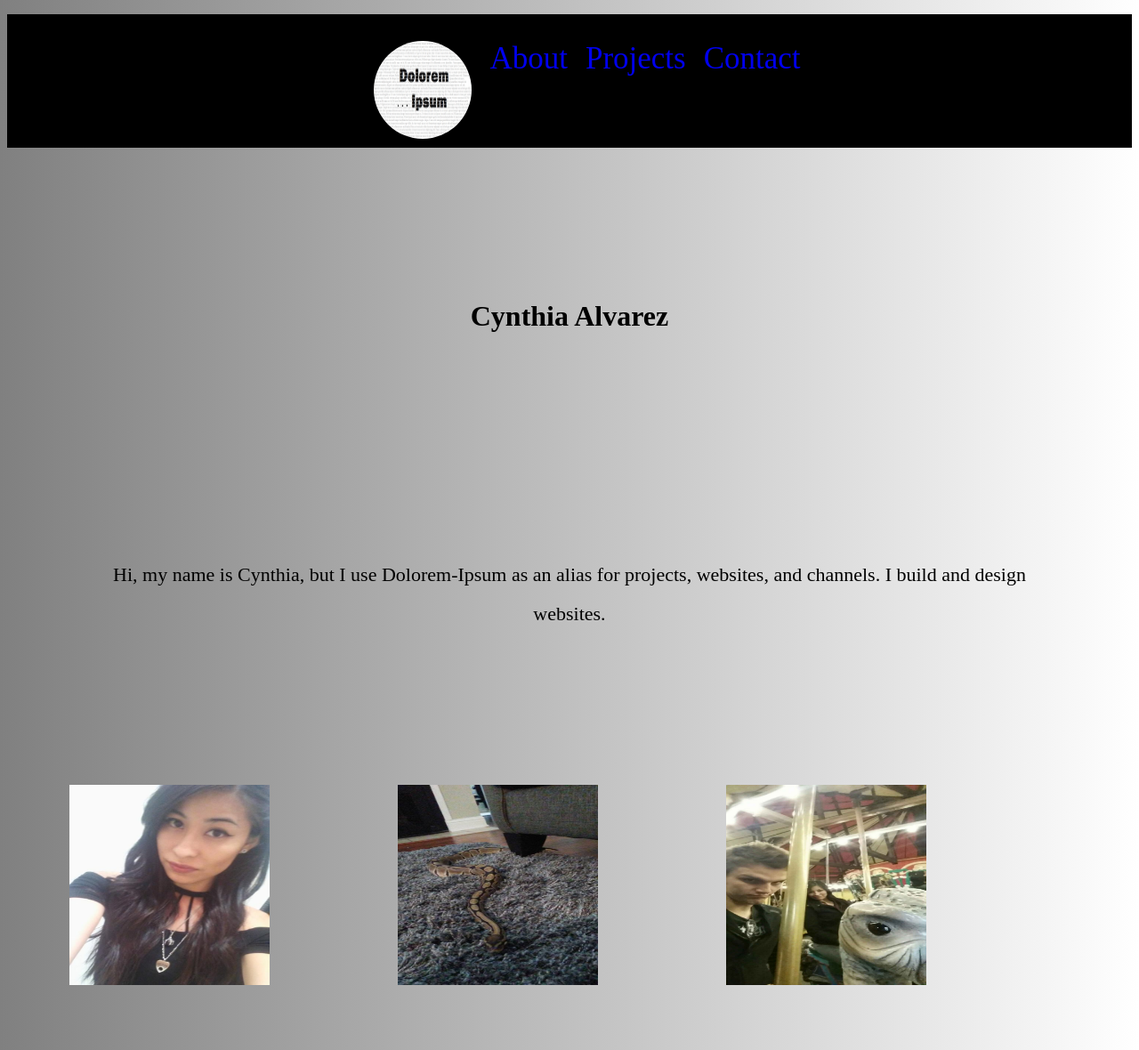
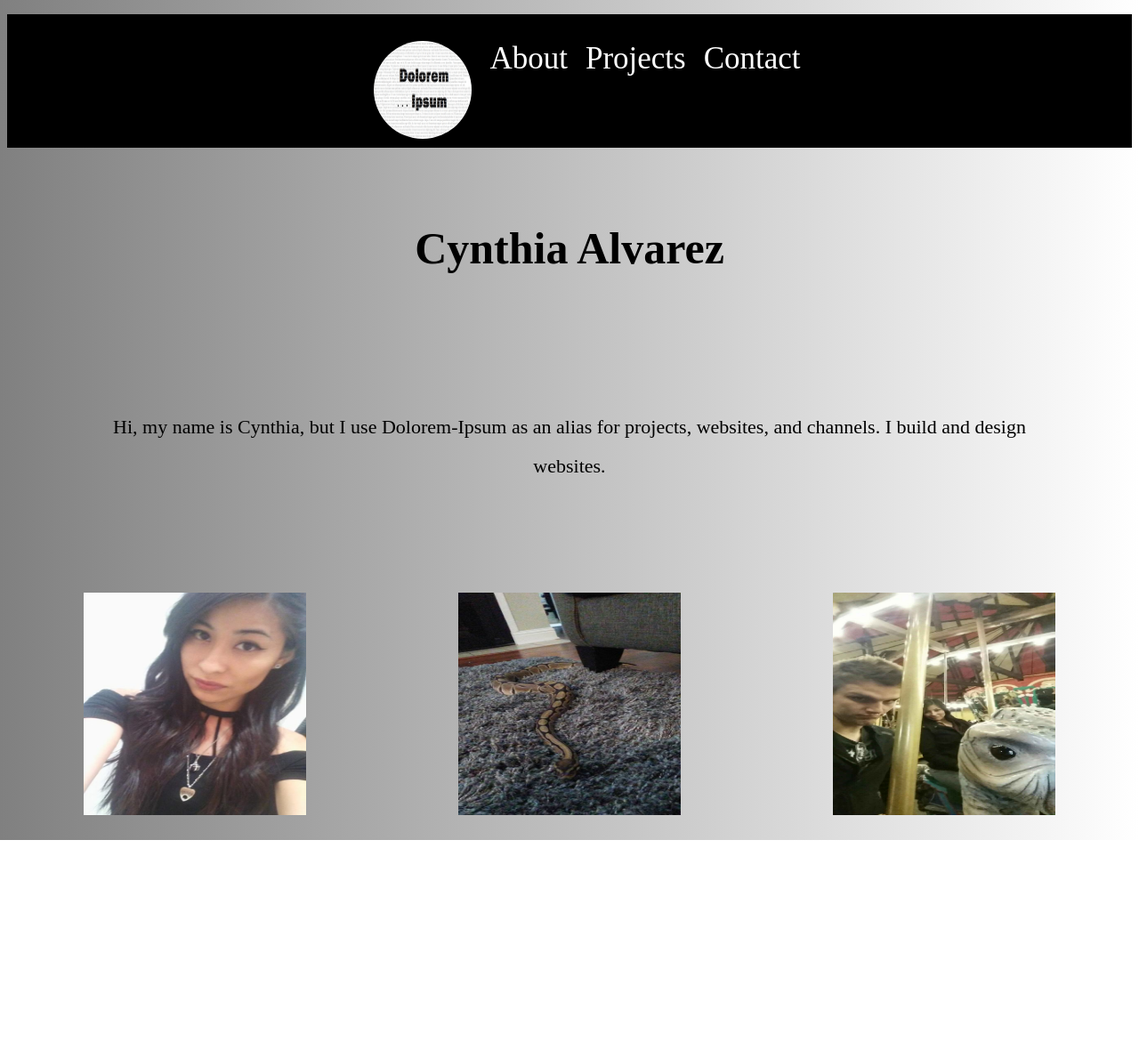
Before and after one commit to Dolorem-Ipsum/Dolorem-Ipsum.github.io, a plain HTML site: page index.html in a window 1280 px wide. Shown: the top 1180 px of the page at 89% size. After the commit the page ends 944 px from the top, so only its background shows below. Drawn offline with Linux system fonts and the light colour scheme.

Commit message:
initial commit

```diff
--- a/index.html
+++ b/index.html
@@ -11,18 +11,21 @@
 
 	h1{
 	text-align: center;
-	padding: 150px;
+	padding: 50px;
+	font-size: 50px;
 	}
 
 	.personalphoto {
-	width: 225px;
-	height: 225px;
-	padding: 70px;
+	width: 250px;
+	height: 250px;
+	padding: 20px;
+	margin: auto;
+
 	}
 
 	.personalphoto:hover {
-	width: 240px;
-	height: 250px;
+	width: 270px;
+	height: 270px;
 	}
 
 	p {
@@ -36,12 +39,10 @@
 	.navbar {
 	background-color: black;
 	height: 150px;
-	justify-content: center;
 	}
 
 	.navbar li {
 	font-size: 35px;
-	color: white;
 	list-style: none;
 	padding: 30px 10px 30px 10px;
 	height: 150px;
@@ -49,6 +50,7 @@
 
 	.navbar a {
 	text-decoration: none;
+	color: white;
 	}
 
 	.navbar a:hover {
@@ -67,6 +69,11 @@
 	border-radius: 50%;
 	height: 110px;
 	width: 110px;
+	}
+
+	.gallery {
+	display: flex;
+	flex: row;
 	}
 
 </style>
@@ -89,11 +96,13 @@
 
 	<p>Hi, my name is Cynthia, but I use Dolorem-Ipsum as an alias for projects, websites, and channels. I build and design websites. </p>
 
-	<img src="Me-FB.jpg" alt="photo of Cynthia" class="personalphoto"/>
+	<div class="gallery">
+		<img src="Me-FB.jpg" alt="photo of Cynthia" class="personalphoto"/>
 
-	<img src="Noodle.jpg" alt="photo of Cynthia's pet snake" class="personalphoto"/>
+		<img src="Noodle.jpg" alt="photo of Cynthia's pet snake" class="personalphoto"/>
 
-	<img src="MikeandI.jpeg" alt="photo of Cynthia and Michael" class="personalphoto"/>
+		<img src="MikeandI.jpeg" alt="photo of Cynthia and Michael" class="personalphoto"/>
+	</div>
 
 </body>
 </html>
```
